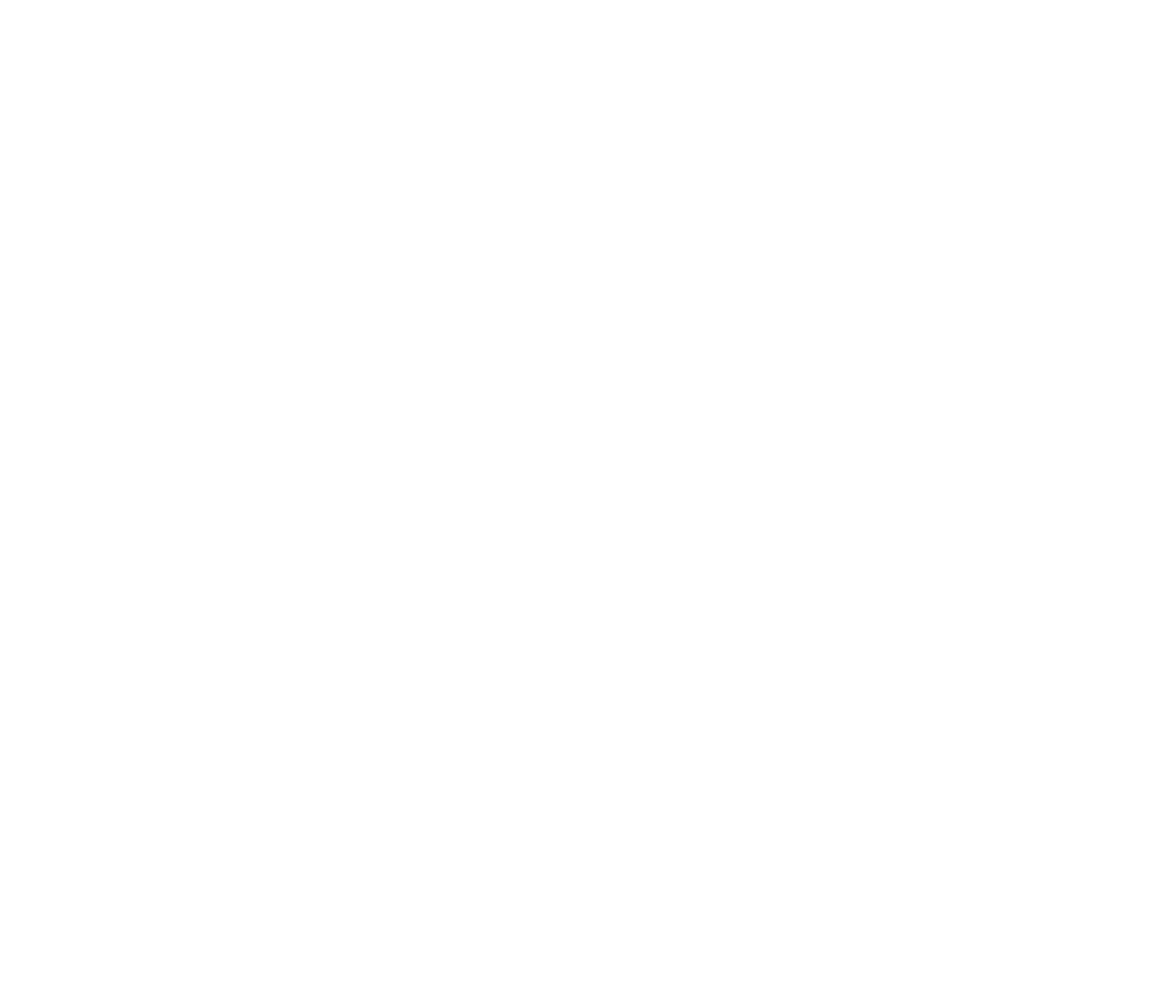
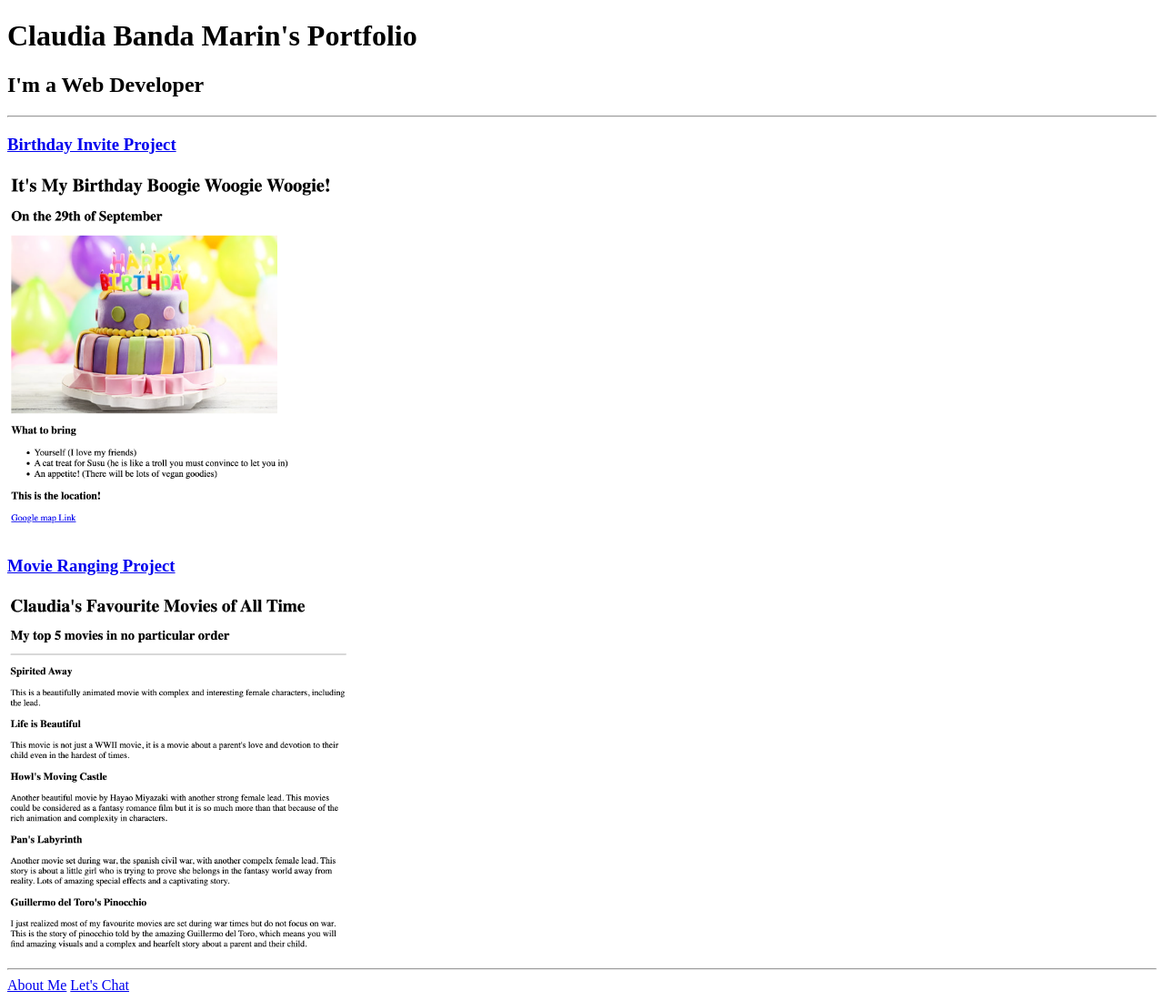
Before and after one commit to ThePinosaur/HTML-Portfolio, a plain HTML site: page index.html in a window 1280 px wide. Shown: the whole page at 91% size. Before the commit the page ends 800 px from the top, so only its background shows below. Drawn offline with Linux system fonts and the light colour scheme.

Commit message:
index.html

```diff
--- a/index.html
+++ b/index.html
@@ -1,5 +1,26 @@
 <!-- TODO 1: Create the HTML Boilerplate -->
+<!DOCTYPE html>
+<html lang="en">
+<head>
+    <meta charset="UTF-8">
+    <title>Claudia B.M's Portfolio</title>
+</head>
 
+
+<body>
+    <h1>Claudia Banda Marin's Portfolio</h1>
+    <h2>I'm a Web Developer</h2>
+    <hr/>
+
+    <a href="./public/birthday-invite.html"><h3>Birthday Invite Project</h3></a>
+    <img src="./assets/images/Birthday invite.png" alt="Preview of the birthday invite project" height="400"/>
+
+    <a href="./public/movie-ranking.html"><h3>Movie Ranging Project</h3></a>
+    <img src="./assets/images/Movie Ranking.png" alt="Preview of the Moview Ranking Project" height="400"/>
+    <hr/>
+    <a href="./public/about.html">About Me</a> <a href="./public/contact.html">Let's Chat</a>
+</body>
+</html>
 <!-- TODO 2: Add Your previous projects' HTML into the public folder -->
 
 <!-- TODO 3: Take screenshots of your project previews and add the images to the images folder -->
```
